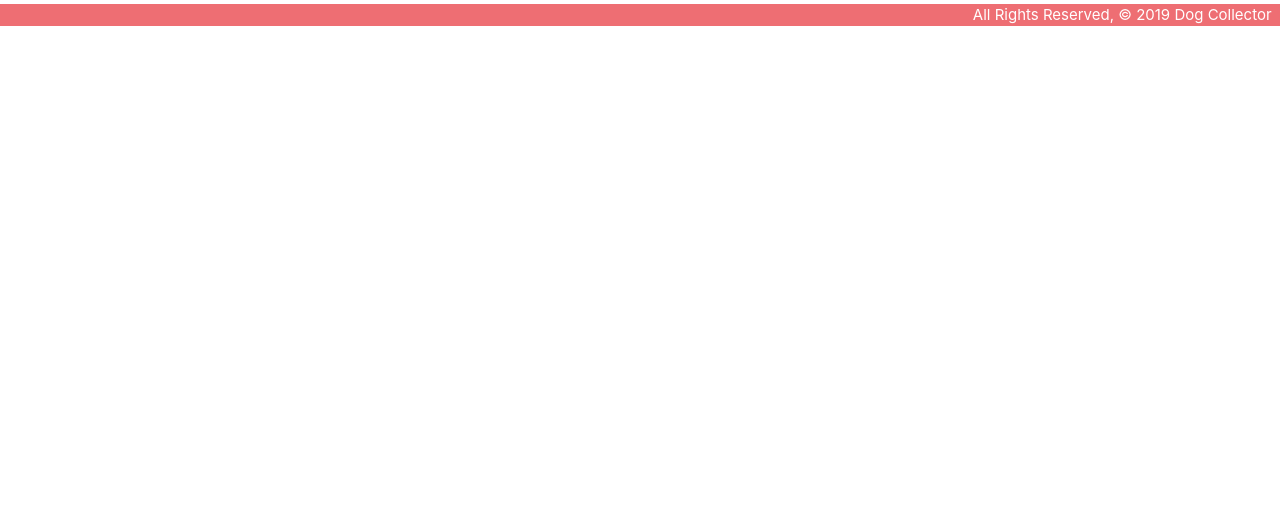
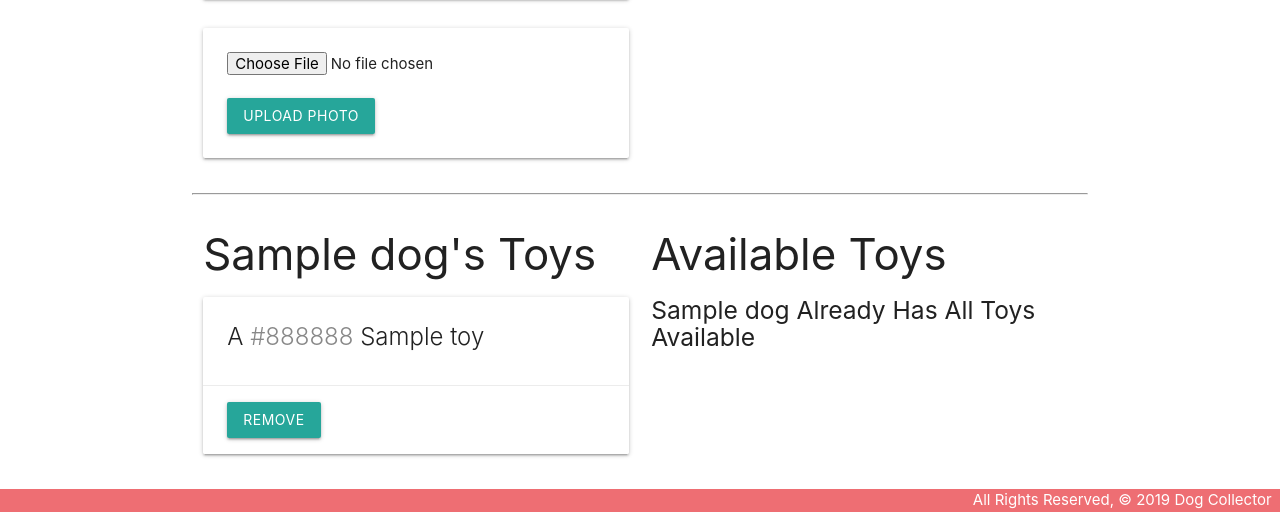
Before and after one commit to tlacerte/Dog-Collector, a Django app: page /dogs/1/ in a window 1280 px wide. Shown: the part 774-1286 px from the top of the page. Before the commit the page ends 800 px from the top, so only its background shows below. Run offline with Django 3.2, Linux system fonts and the light colour scheme; tables that the repository leaves empty hold one stand-in row (values such as "Sample post").

Commit message:
added toy and photo models

```diff
--- /dev/null
+++ b/main_app/forms.py
@@ -0,0 +1,7 @@
+from django.forms import ModelForm
+from .models import Feeding
+
+class FeedingForm(ModelForm):
+  class Meta:
+    model = Feeding
+    fields = ['date', 'meal']
--- a/main_app/models.py
+++ b/main_app/models.py
@@ -1,16 +1,59 @@
 from django.db import models
+from django.urls import reverse
+from datetime import date
 
-# Import the reverse function
-from django.urls import reverse
+MEALS = (
+    ('B', 'Breakfast'),
+    ('L', 'Lunch'),
+    ('D', 'Dinner')
+)
+
+class Toy(models.Model):
+  name = models.CharField(max_length=50)
+  color = models.CharField(max_length=20)
+
+  def __str__(self):
+    return self.name
+
+  def get_absolute_url(self):
+    return reverse('toys_detail', kwargs={'pk': self.id})
 
 class Dog(models.Model):
   name = models.CharField(max_length=100)
   breed = models.CharField(max_length=100)
   description = models.TextField(max_length=250)
   age = models.IntegerField()
+  toys = models.ManyToManyField(Toy)
 
   def __str__(self):
     return self.name
 
   def get_absolute_url(self):
     return reverse('detail', kwargs={'dog_id': self.id})
+
+  def fed_for_today(self):
+    return self.feeding_set.filter(date=date.today()).count() >= len(MEALS)
+
+class Feeding(models.Model):
+  date = models.DateField('feeding date')
+  meal = models.CharField(
+    max_length=1,
+    choices=MEALS,
+    default=MEALS[0][0]
+  )
+  dog = models.ForeignKey(Dog, on_delete=models.CASCADE)
+
+  def __str__(self):
+    # Nice method for obtaining the friendly value of a Field.choice
+    return f"{self.get_meal_display()} on {self.date}"
+
+  # change the default sort
+  class Meta:
+    ordering = ['-date']
+
+class Photo(models.Model):
+  url = models.CharField(max_length=200)
+  dog = models.ForeignKey(Dog, on_delete=models.CASCADE)
+
+  def __str__(self):
+    return f"Photo for dog_id: {self.dog_id} @{self.url}"
--- a/main_app/templates/base.html
+++ b/main_app/templates/base.html
@@ -9,6 +9,7 @@
     <title>Dog Collector</title>
     <link rel="stylesheet" href="https://cdnjs.cloudflare.com/ajax/libs/materialize/1.0.0/css/materialize.min.css">
     <link rel="stylesheet" type="text/css" href="{% static 'css/style.css' %}">
+    <script src="https://cdnjs.cloudflare.com/ajax/libs/materialize/1.0.0/js/materialize.min.js"></script>
 </head>
 <body>
     <header class="navbar-fixed">
@@ -19,6 +20,8 @@
                 </ul>
                 <ul class="right">
                     <li><a href="{% url 'about' %}">About</a></li>
+                    <li><a href="{% url 'toys_create' %}">Add a Toy</a></li>
+                    <li><a href="{% url 'toys_index' %}">View All Toys</a></li>
                     <li><a href="{% url 'dogs_create' %}">Add a Dog</a></li>
                     <li><a href="{% url 'index' %}">View All My Dogs</a></li>
                 </ul>
--- a/main_app/templates/dogs/detail.html
+++ b/main_app/templates/dogs/detail.html
@@ -3,6 +3,8 @@
 
 <h1>Dog Details</h1>
 
+<div class="row">
+  <div class="col s6">
     <div class="card">
       <div class="card-content">
         <span class="card-title">{{ dog.name }}</span>
@@ -19,5 +21,110 @@
         <a href="{% url 'dogs_delete' dog.id %}">Delete</a>
       </div>
     </div>
+    <!-- Insert photo markup below this comment -->
+    {% for photo in dog.photo_set.all %}
+      <img class="responsive-img card-panel" src="{{photo.url}}">
+    {% empty %}
+      <div class="card-panel teal-text center-align">No Photos Uploaded</div>
+    {% endfor %}
+  <form action="{% url 'add_photo' dog.id %}" enctype="multipart/form-data" method="POST" class="card-panel">
+      {% csrf_token %}
+      <input type="file" name="photo-file">
+      <br><br>
+      <input type="submit" class="btn" value="Upload Photo">
+  </form>
+  </div>
+  <div class="col s6">
+    <form action="{% url 'add_feeding' dog.id %}" method="post">
+      {% csrf_token %}
+      {{ feeding_form.as_p }}
+      <input type="submit" class="btn" value="Add Feeding">
+    </form>
+    <br>
+    {% if dog.fed_for_today %}
+      <div class="card-panel teal-text center-align">{{dog.name}} has been fed all meals for today</div>
+    {% else %}
+      <div class="card-panel red-text center-align">{{dog.name}} might be hungry</div>
+    {% endif %}
+    <table class="striped">
+      <thead>
+        <tr><th>Date</th><th>Meal</th></tr>
+      </thead>
+      <tbody>
+        {% for feeding in dog.feeding_set.all %}
+          <tr>
+            <td>{{feeding.date}}</td>
+            <td>{{feeding.get_meal_display}}</td>
+          </tr>
+        {% endfor %}
+      </tbody>
+    </table>
+  </div>
+</div>
 
+<hr>
+<div class="row">
+  <div class="col s6">
+    <h3>{{ dog.name }}'s Toys</h3>
+    {% if dog.toys.count %}
+      {% for toy in dog.toys.all %}
+        <div class="card">
+          <div class="card-content">
+            <span class="card-title">
+              A <span style="color: {{ toy.color }}">{{ toy.color }}</span> {{ toy.name }}
+            </span>
+          </div>
+          <div class="card-action">
+            <form action="{% url 'unassoc_toy' dog.id toy.id %}" method="post">
+                {% csrf_token %}
+              <button type="submit" class="btn">Remove</button>
+            </form>
+          </div>
+        </div>
+      {% endfor %}
+    {% else %}
+      <h5>No Toys :(</h5>
+    {% endif %}
+  </div>
+  <!-- Available toys will come after this line -->
+  <div class="col s6">
+    <h3>Available Toys</h3>
+    {% if toys.count %}
+      {% for toy in toys.all %}
+        <div class="card">
+          <div class="card-content">
+            <span class="card-title">
+              A <span style="color: {{ toy.color }}">{{ toy.color }}</span> {{ toy.name }}
+            </span>
+          </div>
+          <div class="card-action">
+            <form action="{% url 'assoc_toy' dog.id toy.id %}" method="post">
+                {% csrf_token %}
+              <button type="submit" class="btn">Add</button>
+            </form>
+          </div>
+        </div>
+      {% endfor %}
+    {% else %}
+      <h5>{{dog.name}} Already Has All Toys Available</h5>
+    {% endif %}
+  </div>
+</div>
+
+
+<!-- JS to create a date picker and init the meal dropdown -->
+<script>
+  // create a datepicker
+  var dateEl = document.getElementById('id_date');
+  M.Datepicker.init(dateEl, {
+    format: 'yyyy-mm-dd',
+    defaultDate: new Date(),
+    setDefaultDate: true,
+    autoClose: true
+  });
+
+  // initialize the meal select
+  var selectEl = document.getElementById('id_meal');
+  M.FormSelect.init(selectEl);
+</script>
 {% endblock %}
--- a/main_app/urls.py
+++ b/main_app/urls.py
@@ -2,11 +2,20 @@ from django.urls import path
 from . import views
 
 urlpatterns = [
-    path('', views.home, name='home'),
-    path('about/', views.about, name='about'),
-    path('dogs/', views.dogs_index, name='index'),
-    path('dogs/<int:dog_id>/', views.dogs_detail, name='detail'),
-    path('dogs/create/', views.DogCreate.as_view(), name='dogs_create'),
-    path('dogs/<int:pk>/update/', views.DogUpdate.as_view(), name='dogs_update'),
-    path('dogs/<int:pk>/delete/', views.DogDelete.as_view(), name='dogs_delete'),
+  path('', views.home, name='home'),
+  path('about/', views.about, name='about'),
+  path('dogs/', views.dogs_index, name='index'),
+  path('dogs/<int:dog_id>/', views.dogs_detail, name='detail'),
+  path('dogs/create/', views.DogCreate.as_view(), name='dogs_create'),
+  path('dogs/<int:pk>/update/', views.DogUpdate.as_view(), name='dogs_update'),
+  path('dogs/<int:pk>/delete/', views.DogDelete.as_view(), name='dogs_delete'),
+  path('dogs/<int:dog_id>/add_feeding/', views.add_feeding, name='add_feeding'),
+  path('dogs/<int:dog_id>/assoc_toy/<int:toy_id>/', views.assoc_toy, name='assoc_toy'),
+  path('dogs/<int:dog_id>/unassoc_toy/<int:toy_id>/', views.unassoc_toy, name='unassoc_toy'),
+  path('toys/', views.ToyList.as_view(), name='toys_index'),
+  path('toys/<int:pk>/', views.ToyDetail.as_view(), name='toys_detail'),
+  path('toys/create/', views.ToyCreate.as_view(), name='toys_create'),
+  path('toys/<int:pk>/update/', views.ToyUpdate.as_view(), name='toys_update'),
+  path('toys/<int:pk>/delete/', views.ToyDelete.as_view(), name='toys_delete'),
+  path('dogs/<int:dog_id>/add_photo/', views.add_photo, name='add_photo'),
 ]
--- a/main_app/views.py
+++ b/main_app/views.py
@@ -1,8 +1,25 @@
-from django.shortcuts import render
+from django.shortcuts import render, redirect
 from django.views.generic.edit import CreateView, UpdateView, DeleteView
-from .models import Dog
+from django.views.generic import ListView, DetailView
+import uuid
+import boto3
+from .models import Dog, Toy, Photo
+from .forms import FeedingForm
 
-# View functions
+S3_BASE_URL = 'https://s3-us-west-1.amazonaws.com/'
+BUCKET ="dogcollector-tml"
+
+class DogCreate(CreateView):
+  model = Dog
+  fields = ['name', 'breed', 'description', 'age']
+
+class DogUpdate(UpdateView):
+  model = Dog
+  fields = ['breed', 'description', 'age']
+
+class DogDelete(DeleteView):
+  model = Dog
+  success_url = '/dogs/'
 
 def home(request):
   return render(request, 'home.html')
@@ -16,16 +33,69 @@ def dogs_index(request):
 
 def dogs_detail(request, dog_id):
   dog = Dog.objects.get(id=dog_id)
-  return render(request, 'dogs/detail.html', { 'dog': dog })
+  toys_dog_doesnt_have = Toy.objects.exclude(id__in = dog.toys.all().values_list('id'))
+  # Instantiate FeedingForm to be rendered in the template
+  feeding_form = FeedingForm()
+  return render(request, 'dogs/detail.html', {
+    'dog': dog, 'feeding_form': feeding_form,
+    # Add the toys to be displayed
+    'toys': toys_dog_doesnt_have
+  })
 
-class DogCreate(CreateView):
-  model = Dog
+def add_feeding(request, dog_id):
+	# create the ModelForm using the data in request.POST
+  form = FeedingForm(request.POST)
+  # validate the form
+  if form.is_valid():
+    # don't save the form to the db until it
+    new_feeding = form.save(commit=False)
+    new_feeding.dog_id = dog_id
+    new_feeding.save()
+  return redirect('detail', dog_id=dog_id)
+
+def assoc_toy(request, dog_id, toy_id):
+  Dog.objects.get(id=dog_id).toys.add(toy_id)
+  return redirect('detail', dog_id=dog_id)
+
+def unassoc_toy(request, dog_id, toy_id):
+  Dog.objects.get(id=dog_id).toys.remove(toy_id)
+  return redirect('detail', dog_id=dog_id)
+
+class ToyList(ListView):
+  model = Toy
+
+class ToyDetail(DetailView):
+  model = Toy
+
+class ToyCreate(CreateView):
+  model = Toy
   fields = '__all__'
 
-class DogUpdate(UpdateView):
-  model = Dog
-  fields = ['breed', 'description', 'age']
+class ToyUpdate(UpdateView):
+  model = Toy
+  fields = ['name', 'color']
 
-class DogDelete(DeleteView):
-  model = Dog
-  success_url = '/dogs/'
+class ToyDelete(DeleteView):
+  model = Toy
+  success_url = '/toys/'
+
+def add_photo(request):
+  return
+
+def add_photo(request, dog_id):
+    # photo-file will be the "name" attribute on the <input type="file">
+    photo_file = request.FILES.get('photo-file', None)
+    if photo_file:
+        s3 = boto3.client('s3')
+        # need a unique "key" for S3 / needs image file extension too
+        key = uuid.uuid4().hex[:6] + photo_file.name[photo_file.name.rfind('.'):]
+        # just in case something goes wrong
+        try:
+            s3.upload_fileobj(photo_file, BUCKET, key)
+            # build the full url string
+            url = f"{S3_BASE_URL}{BUCKET}/{key}"
+            photo = Photo(url=url, dog_id=dog_id)
+            photo.save()
+        except:
+            print('An error occurred uploading file to S3')
+    return redirect('detail', dog_id=dog_id)
```
Also changed, not shown: main_app/templates/main_app/toy_confirm_delete.html (added, +13 -0 lines), main_app/templates/main_app/toy_detail.html (added, +20 -0 lines), main_app/templates/main_app/toy_form.html (added, +19 -0 lines), main_app/templates/main_app/toy_list.html (added, +17 -0 lines), main_app/migrations/0002_auto_20190912_0317.py (added). Lines whose indentation alone changed are shown as unchanged.
